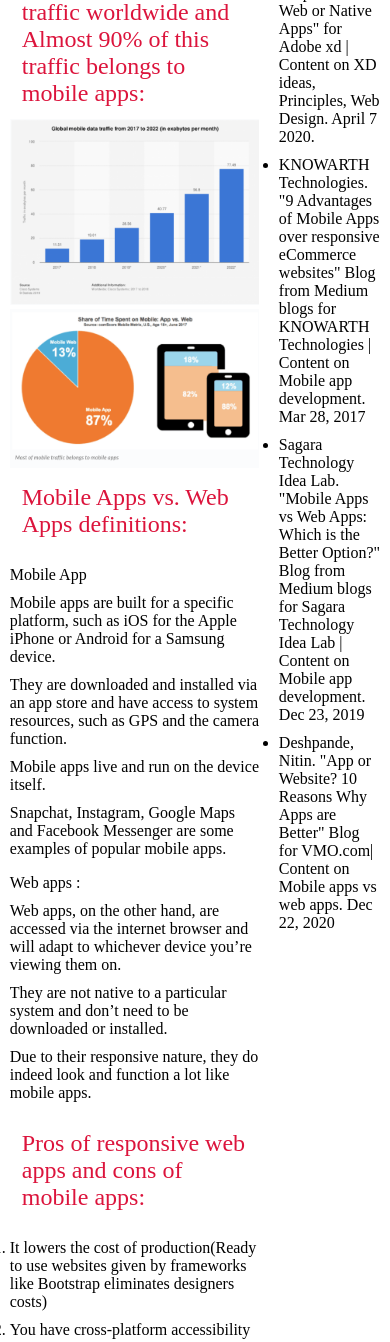
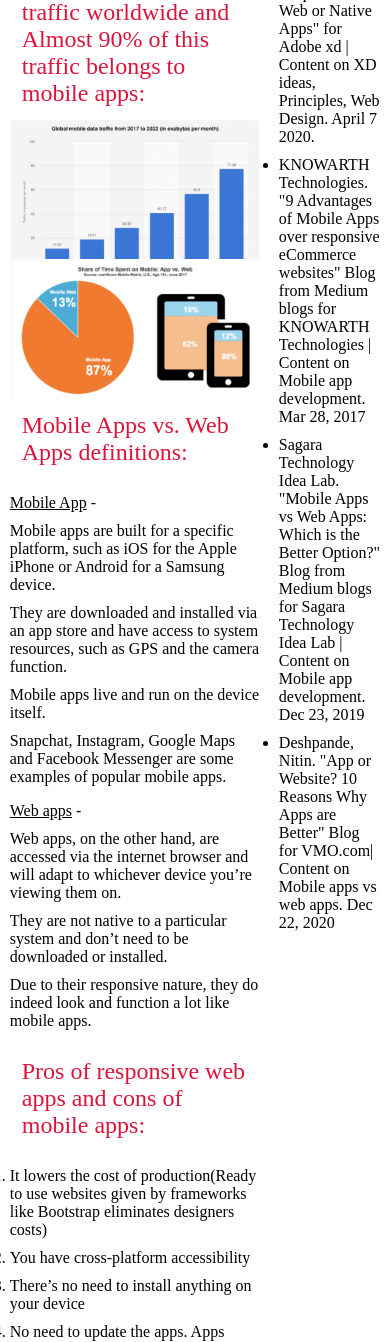
Before and after one commit to purvajg/it_162, a PHP site: page /big/siteapp.php in a window 390 px wide; the page is wider, and only the part inside the window is pictured. Shown: the part 224-1566 px from the top of that part. Run offline with PHP 8.4, Linux system fonts and the light colour scheme; some libraries are stand-ins or nearby versions.

Commit message:
Fixed responsiveness and formatting for galleries and siteapp.php

```diff
--- a/big/siteapp.php
+++ b/big/siteapp.php
@@ -3,12 +3,16 @@
 <section>
 <h2>According to StatCounter, mobile currently accounts for 51% of all internet traffic worldwide and
 Almost 90% of this traffic belongs to mobile apps:</h2>
-<img src="images/stats_1.png" class="tablet" alt="" media="all" />
-<img src="images/stats_2.png" class="tablet" alt="" media="all" />
+<div class='embed-container'>
+    <img src="images/stats_1.png" />
+</div>
+<div class='embed-container'>
+    <img src="images/stats_2.png" />
+</div>
 
 <h2 class="pageID">Mobile Apps vs. Web Apps definitions: </h3>
  <p>
- <ul>Mobile App
+ <ul> <u>Mobile App</u> -
     <li>Mobile apps are built for a specific platform, such as iOS for the Apple iPhone or Android for a Samsung device. </li>
     <li>They are downloaded and installed via an app store and have access to system resources, such as GPS and the camera function.</li>
     <li>Mobile apps live and run on the device itself. </li>
@@ -17,7 +21,7 @@ Almost 90% of this traffic belongs to mobile apps:</h2>
 </p>
 
 <p>
-<ul>Web apps :
+<ul> <u>Web apps</u> -
     <li>Web apps, on the other hand, are accessed via the internet browser and will adapt to whichever device you’re viewing them on.</li>
     <li>They are not native to a particular system and don’t need to be downloaded or installed.</li>
     <li>Due to their responsive nature, they do indeed look and function a lot like mobile apps.</li>
@@ -98,16 +102,15 @@ Almost 90% of this traffic belongs to mobile apps:</h2>
 <section>
  <h3><u>Research:</u></h3>
  <ul>
-     <li>responsive websites vs mobile apps <a href="https://www.google.com/search?q=responsive+websites+vs+mobile+apps&rlz=1C5CHFA_enUS872US872&oq=responsive+websites+vs+mobile+apps&aqs=chrome..69i57j0i22i30l2.446j0j7&sourceid=chrome&ie=UTF-8
-">https://www.google.com/search?q=responsive+websites+vs+mobile+apps&rlz=1C5CHFA_enUS872US872&oq=responsive+websites+vs+mobile+apps&aqs=chrome..69i57j0i22i30l2.446j0j7&sourceid=chrome&ie=UTF-8
+     <li><a href="https://www.google.com/search?q=responsive+websites+vs+mobile+apps&rlz=1C5CHFA_enUS872US872&oq=responsive+websites+vs+mobile+apps&aqs=chrome..69i57j0i22i30l2.446j0j7&sourceid=chrome&ie=UTF-8
+">responsive websites vs mobile apps
 </a></li>
-     <li>advantages of mobile applications over websites
+     <li>
 <a href="https://www.google.com/search?q=advantages+of+mobile+applications+over+websites&rlz=1C5CHFA_enUS872US872&oq=advantages+of+mobile+applications+over+websites&aqs=chrome..69i57j0i22i30l3j0i390l2.1501j0j9&sourceid=chrome&ie=UTF-8
-">https://www.google.com/search?q=advantages+of+mobile+applications+over+websites&rlz=1C5CHFA_enUS872US872&oq=advantages+of+mobile+applications+over+websites&aqs=chrome..69i57j0i22i30l3j0i390l2.1501j0j9&sourceid=chrome&ie=UTF-8
+">advantages of mobile applications over websites
 </a></li>
-     <li>choose web apps vs mobile apps
-     <a href="https://www.google.com/search?q=choose+web+apps+vs+mobile+apps&rlz=1C5CHFA_enUS872US872&oq=choose+web+apps+vs+mobile+apps&aqs=chrome..69i57j33i22i29i30l4.8926j1j9&sourceid=chrome&ie=UTF-8">
-     https://www.google.com/search?q=choose+web+apps+vs+mobile+apps&rlz=1C5CHFA_enUS872US872&oq=choose+web+apps+vs+mobile+apps&aqs=chrome..69i57j33i22i29i30l4.8926j1j9&sourceid=chrome&ie=UTF-8</a>
+     <li>
+     <a href="https://www.google.com/search?q=choose+web+apps+vs+mobile+apps&rlz=1C5CHFA_enUS872US872&oq=choose+web+apps+vs+mobile+apps&aqs=chrome..69i57j33i22i29i30l4.8926j1j9&sourceid=chrome&ie=UTF-8">choose web apps vs mobile apps</a>
 
 </ul>
 </section>
@@ -137,27 +140,20 @@ Almost 90% of this traffic belongs to mobile apps:</h2>
 </li>
 
 <li><a href="https://knowarth.medium.com/9-advantages-of-mobile-apps-over-responsive-ecommerce-websites-6aed1e6db0d8
-    ">https://knowarth.medium.com/9-advantages-of-mobile-apps-over-responsive-ecommerce-websites-6aed1e6db0d8
+    ">Talks about 9 Advantages of Mobile Apps over responsive eCommerce websites
     </a>
-    <ul>
-        <li>Talks about 9 Advantages of Mobile Apps over responsive eCommerce websites</li>
-    </ul>
+
 </li>
 
 <li><a href="https://vwo.com/blog/10-reasons-mobile-apps-are-better/
-    ">https://vwo.com/blog/10-reasons-mobile-apps-are-better/
+    ">10 Reasons Why mobile apps are Better
     </a>
-    <ul>
-        <li>10 Reasons Why mobile apps are Better</li>
-    </ul>
 </li>
 
 <li><a href="https://sagaratechnology.medium.com/mobile-apps-vs-web-apps-which-is-the-better-option-868106c88730#:~:text=Web%20apps%20need%20an%20active,Web%20apps%20will%20update%20themselves.
-    ">https://sagaratechnology.medium.com/mobile-apps-vs-web-apps-which-is-the-better-option-868106c88730#:~:text=Web%20apps%20need%20an%20active,Web%20apps%20will%20update%20themselves.
+    ">Gives a good explanation of the difference between web apps vs mobile apps
     </a>
-    <ul>
-        <li>Gives a good explanation of the difference between web apps vs mobile apps</li>
-    </ul>
+
 </li>
 
 <ol>
```
Also changed, not shown: big/galleries.php (+26 -38 lines).
